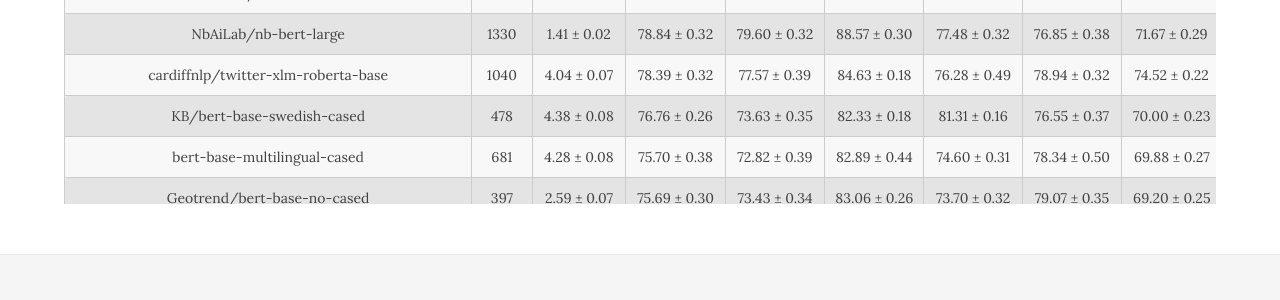
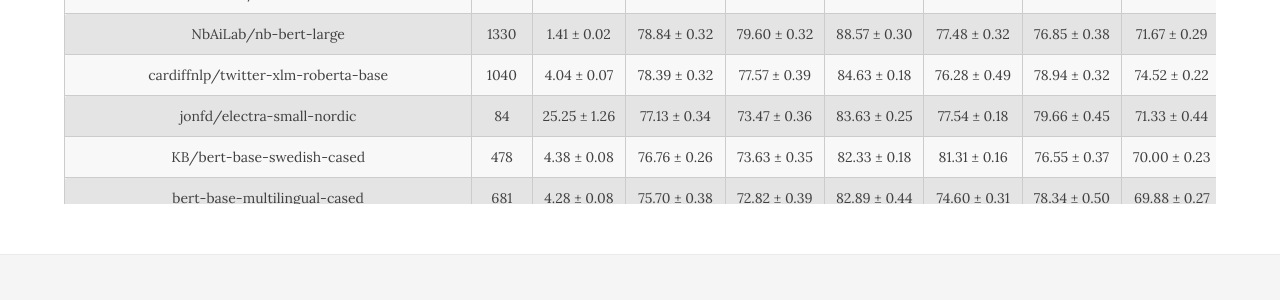
Before and after one commit to ScandEval/scandeval.github.io, a Jekyll site: the page built from pretrained.md, in a window 1280 px wide. Shown: the part 422-722 px from the top of the page. Built offline with Jekyll 4.4.1, drawn with Linux system fonts in a browser that asks for light colours; nearby versions of some CDN libraries; some of the changed lines change nothing that is shown.

Commit message:
feat: Add jonfd/electra-small-nordic

```diff
--- a/pretrained.md
+++ b/pretrained.md
@@ -1116,6 +1116,50 @@
    <td class="fo clf">50.45 ± 0.15</td> <!-- NoReC-FO -->
   </tr>
   <tr>
+   <td>jonfd/electra-small-nordic</td> <!-- Model ID -->
+   <td class="size">84</td> <!-- Model size -->
+   <td class="speed">25.25 ± 1.26</td> <!-- Inference speed -->
+   <td class="score"></td> <!-- ScandEval score -->
+   <td class="da-score"></td> <!-- Danish score -->
+   <td class="no-score"></td> <!-- Norwegian score -->
+   <td class="sv-score"></td> <!-- Swedish score -->
+   <td class="is-score"></td> <!-- Icelandic score -->
+   <td class="fo-score"></td> <!-- Faroese score -->
+   <td class="ner-score"></td> <!-- Mean NER score -->
+   <td class="pos-score"></td> <!-- Mean POS score -->
+   <td class="dep-score"></td> <!-- Mean dependency parsing score -->
+   <td class="clf-score"></td> <!-- Mean classification score -->
+   <td class="da ner">78.75 ± 0.36 / 80.72 ± 0.39</td> <!-- DaNE -->
+   <td class="da pos">98.06 ± 0.02</td> <!-- DDT-POS -->
+   <td class="da dep">60.97 ± 0.15 / 63.12 ± 0.15</td> <!-- DDT-DEP -->
+   <td class="da clf">64.38 ± 0.28</td> <!-- AngryTweets -->
+   <td class="da clf">42.15 ± 0.44</td> <!-- TwitterSent -->
+   <td class="da clf">47.39 ± 1.11</td> <!-- Europarl -->
+   <td class="da clf">58.43 ± 1.69</td> <!-- LCC -->
+   <td class="da clf">68.18 ± 0.94</td> <!-- DKHate -->
+   <td class="no ner">87.42 ± 0.14 / 89.41 ± 0.17</td> <!-- NorNE-NB -->
+   <td class="no ner">85.49 ± 0.27 / 89.06 ± 0.24</td> <!-- NorNE-NN -->
+   <td class="no pos">98.59 ± 0.02</td> <!-- NDT-NB-POS -->
+   <td class="no pos">98.52 ± 0.02</td> <!-- NDT-NN-POS -->
+   <td class="no dep">82.74 ± 0.12 / 84.55 ± 0.12</td> <!-- NDT-NB-DEP -->
+   <td class="no dep">80.42 ± 0.16 / 82.49 ± 0.16</td> <!-- NDT-NN-DEP -->
+   <td class="no clf">66.83 ± 0.37</td> <!-- NoReC -->
+   <td class="no clf">69.06 ± 0.91</td> <!-- NorDial -->
+   <td class="sv ner">84.62 ± 0.07 / 87.88 ± 0.07</td> <!-- SUC3 -->
+   <td class="sv pos">98.42 ± 0.02</td> <!-- SDT-POS -->
+   <td class="sv dep">67.40 ± 0.27 / 69.65 ± 0.28</td> <!-- SDT-DEP -->
+   <td class="sv clf">68.93 ± 0.34</td> <!-- DaLaJ -->
+   <td class="sv clf">50.51 ± 0.42</td> <!-- ABSAbank-Imm -->
+   <td class="is ner">86.10 ± 0.16 / 89.00 ± 0.16</td> <!-- MIM-GOLD-NER -->
+   <td class="is pos">99.40 ± 0.02</td> <!-- IDT-POS -->
+   <td class="is dep">84.93 ± 0.29 / 86.25 ± 0.28</td> <!-- IDT-DEP -->
+   <td class="is clf">48.20 ± 1.32</td> <!-- NoReC-IS -->
+   <td class="fo ner">89.45 ± 0.18</td> <!-- WikiANN-FO -->
+   <td class="fo pos">97.70 ± 0.05</td> <!-- FDT-POS -->
+   <td class="fo dep">45.02 ± 0.41 / 47.05 ± 0.42</td> <!-- FDT-DEP -->
+   <td class="fo clf">53.16 ± 1.12</td> <!-- NoReC-FO -->
+  </tr>
+  <tr>
    <td>xlm-roberta-base</td> <!-- Model ID -->
    <td class="size">1040</td> <!-- Model size -->
    <td class="speed">4.23 ± 0.07</td> <!-- Inference speed -->
```
